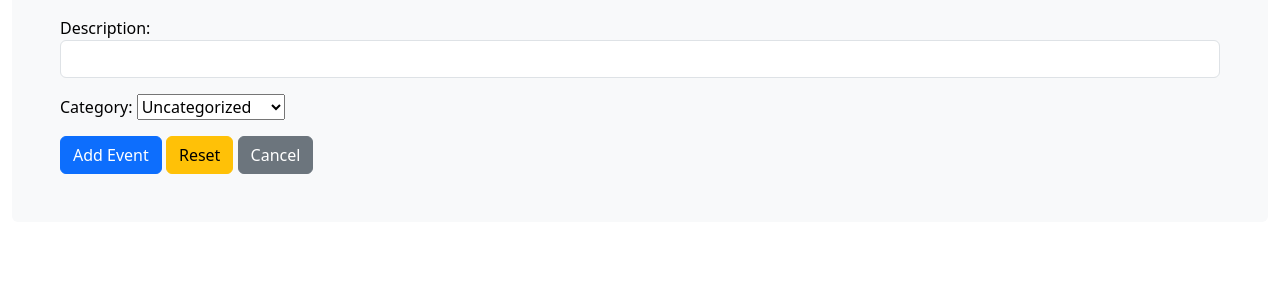
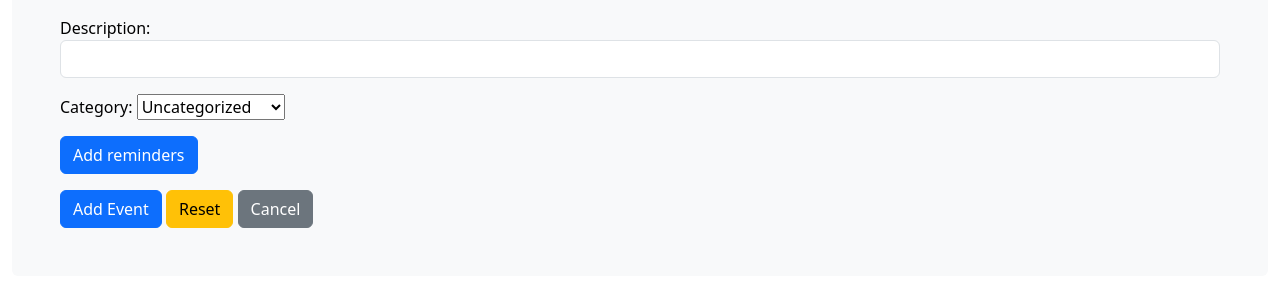
Before and after one commit to moemyself3/ObsPortal, a Django app: page /scheduler/add/ in a window 1280 px wide. Shown: the part 762-1062 px from the top of the page. Before the commit the page ends 936 px from the top, so only its background shows below. Run offline with Django 4.2, Linux system fonts and the light colour scheme; tables that the repository leaves empty hold one stand-in row (values such as "Sample post"); parts of the project's set-up code (start-up, migrations or seed data) failed here and were passed over; some libraries are stand-ins or nearby versions.

Commit message:
Add email reminder feature

```diff
--- a/obsportal/scheduler/admin.py
+++ b/obsportal/scheduler/admin.py
@@ -1,6 +1,7 @@
 from django.contrib import admin
 
-from .models import Event, Category
+from .models import Event, Category, Reminder
 
 admin.site.register(Event)
 admin.site.register(Category)
+admin.site.register(Reminder)
--- a/obsportal/scheduler/forms.py
+++ b/obsportal/scheduler/forms.py
@@ -1,6 +1,8 @@
 from django import forms
 from django.contrib.admin import widgets
-from .models import Event
+from django.forms.models import inlineformset_factory
+
+from .models import Event, Reminder
 
 from datetime import datetime, timedelta
 
@@ -75,3 +77,6 @@ class AddEventForm(forms.ModelForm):
             'manager': forms.ChoiceField.widget(attrs={'class':'form-control'}),
             'description': forms.CharField.widget(attrs={'class':'form-control'}),
             }
+
+## Formset to add multiple reminders at once.
+EventReminderFormset = inlineformset_factory(Event, Reminder, exclude=('',))
--- a/obsportal/scheduler/models.py
+++ b/obsportal/scheduler/models.py
@@ -1,6 +1,18 @@
 from django.db import models
 from django.contrib import admin
 from django.core.validators import MaxValueValidator, MinValueValidator
+
+from datetime import datetime, timedelta
+
+TIME_UNIT_CHOICES = [
+                        ('seconds', 'seconds'),
+                        ('minutes', 'minutes'),
+                        ('hours', 'hours'),
+                        ('days', 'days'),
+                        ('weeks', 'weeks'),
+                        ('months', 'months'),
+                        ('years', 'years'),
+                     ]
 
 
 class Category(models.Model):
@@ -18,16 +30,6 @@ def defaultCategoryId():
 
 
 class Event(models.Model):
-    FREQUENCY_CHOICES = [
-            ('seconds', 'seconds'),
-            ('minutes', 'minutes'),
-            ('hours', 'hours'),
-            ('days', 'days'),
-            ('weeks', 'weeks'),
-            ('months', 'months'),
-            ('years', 'years'),
-            ]
-
     name = models.CharField('Event Name', max_length=120)
     event_start_datetime = models.DateTimeField('Start Time')
     event_end_datetime = models.DateTimeField('End Time')
@@ -39,7 +41,7 @@ class Event(models.Model):
             validators=[MinValueValidator(1),
                         MaxValueValidator(100)]
             )
-    frequency = models.CharField('Frequency', choices=FREQUENCY_CHOICES, max_length=10, blank=True, null=True)
+    frequency = models.CharField('Frequency', choices=TIME_UNIT_CHOICES, max_length=10, blank=True, null=True)
     occurences = models.PositiveSmallIntegerField(
             'Occurences (1-100)',
             blank=True,
@@ -55,4 +57,26 @@ class Event(models.Model):
     category = models.ForeignKey(Category, on_delete=models.SET_DEFAULT, default=defaultCategoryId)
 
     def __str__(self):
-        return self.name + ' | ' + str(self.event_start_datetime)
+        return self.name + ' at ' + str(self.event_start_datetime)
+
+
+class Reminder(models.Model):
+    event = models.ForeignKey(Event, on_delete=models.CASCADE)
+    interval = models.PositiveSmallIntegerField(
+            'Interval (1-100)',
+            blank=True,
+            null=True,
+            validators=[MinValueValidator(1),
+                        MaxValueValidator(100)]
+            )
+    timeunit = models.CharField('Unit of Time', choices=TIME_UNIT_CHOICES, max_length=10, blank=True, null=True)
+
+    def __str__(self):
+        return self.event.name + ' | ETA ' + str(self.ETA)
+
+    @property
+    def ETA(self):
+        kwargs = {str(self.timeunit) : self.interval}
+        reminder_timedelta = timedelta(**kwargs)
+        eta = self.event.event_start_datetime - reminder_timedelta
+        return eta
--- a/obsportal/scheduler/templates/scheduler/addevent.html
+++ b/obsportal/scheduler/templates/scheduler/addevent.html
@@ -11,6 +11,26 @@
         <table>
             {{ form.as_p }}
         </table>
+            <p>
+                <button class="btn btn-primary" type="button" data-bs-toggle="collapse" data-bs-target="#reminderSetup" aria-expanded="false" aria-controls="reminderSetup">
+        Add reminders
+                </button>
+            </p>
+            <div class="collapse" id="reminderSetup">
+                You can set up to 3 reminders.
+        <table>
+        {{ reminders.management_form }}
+        {% for reminder in reminders %}
+            <tr>
+                {% for field in reminder %}
+                    {%if field.name != "DELETE" %}
+                        <td> {{field}} </td>
+                    {% endif %}
+            {% endfor %}
+            </tr>
+        {% endfor %}
+        </table>
+        </div>
         <button type="submit" class="btn btn-primary">Add Event</button>
         <button type="reset" class="btn btn-warning">Reset</button>
         <a class="btn btn-secondary" href="{% url 'scheduler:index' %}" role="button">Cancel</a>
--- a/obsportal/scheduler/views.py
+++ b/obsportal/scheduler/views.py
@@ -6,7 +6,7 @@ from django.contrib.messages.views import SuccessMessageMixin
 from django.urls import reverse_lazy
 from django.utils import timezone
 
-from .forms import AddEventForm
+from .forms import AddEventForm, EventReminderFormset
 from .models import Event, Category
 from .tasks import send_admin_notification_mail
 
@@ -78,8 +78,35 @@ class EventCreateView(SuccessMessageMixin, CreateView):
     success_url = reverse_lazy('scheduler:index')
     success_message = "%(name)s was created successfully"
 
+    def get_context_data(self, **kwargs):
+        data = super().get_context_data(**kwargs)
+        if self.request.POST:
+            data["reminders"] = EventReminderFormset(self.request.POST)
+        else:
+            data["reminders"] = EventReminderFormset()
+        return data
+
     def form_valid(self, form):
         form.recurring_event_handler()
+        context = self.get_context_data()
+        reminders = context["reminders"]
+        self.object = form.save()
+
+        if reminders.is_valid():
+            reminders.instance = self.object
+            reminders.save()
+            # Returns the queryset of all Reminder objects related to the Event
+            reminder_set = reminders.instance.reminder_set.all()
+
+            # set Celery task
+            for reminder in reminder_set:
+                message = f"""
+                    Event Reminder for {reminder.event}!
+                    The event is set to start in {reminder.interval} {reminder.timeunit}
+                    """
+
+                send_admin_notification_mail.apply_async(eta=reminder.ETA, kwargs={'message' : message })
+
         return super().form_valid(form)
 
 class EventDetailView(DetailView):
@@ -130,7 +157,6 @@ class EventLookupView(ListView):
                 )
         return event_list
 
-
 class CategoryCreateView(SuccessMessageMixin, CreateView):
     model = Category
     fields = ['name']
```
Also changed, not shown: obsportal/scheduler/migrations/0011_event_add_reminder_reminder.py (added), obsportal/scheduler/migrations/0012_remove_event_add_reminder.py (added).
